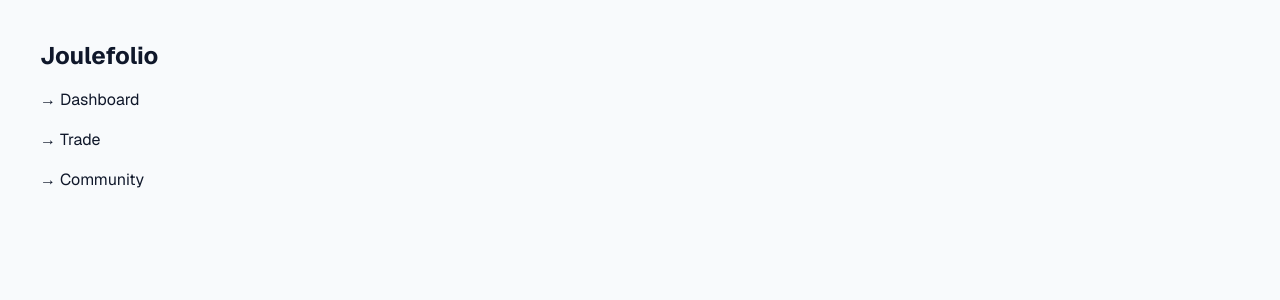
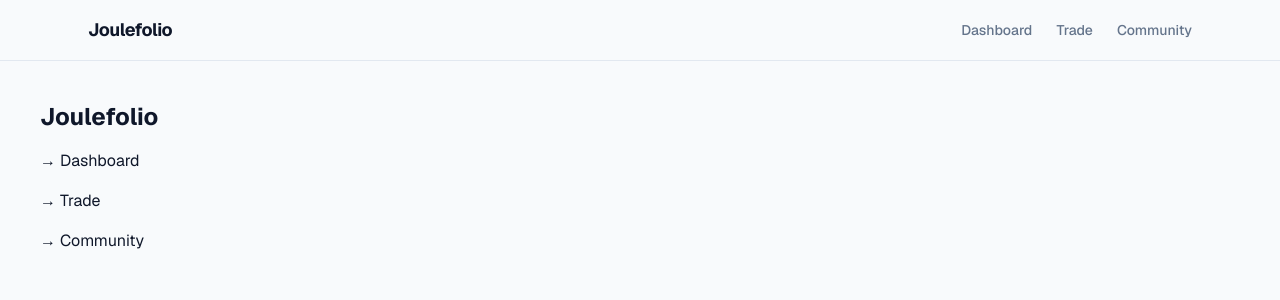
Before and after one commit to jysaa5/joulefolio, a Next.js app: page / in a window 1280 px wide. Shown: the top 300 px of the page. Built offline with nearby package versions, Linux system fonts and the light colour scheme.

Commit message:
feat: add global header navigation with home link

```diff
--- a/src/app/layout.tsx
+++ b/src/app/layout.tsx
@@ -1,6 +1,7 @@
 import type { Metadata } from "next";
 import { Geist, Geist_Mono } from "next/font/google";
 import "./globals.css";
+import AppHeader from "@/widgets/header/ui/AppHeader";
 
 const geistSans = Geist({
   variable: "--font-geist-sans",
@@ -27,7 +28,10 @@
       lang="en"
       className={`${geistSans.variable} ${geistMono.variable} h-full antialiased`}
     >
-      <body className="min-h-full flex flex-col">{children}</body>
+      <body className="min-h-full flex flex-col">
+        <AppHeader />
+        {children}
+      </body>
     </html>
   );
 }
--- /dev/null
+++ b/src/widgets/header/ui/AppHeader.tsx
@@ -0,0 +1,34 @@
+import Link from "next/link";
+
+const navItems = [
+  { href: "/dashboard", label: "Dashboard" },
+  { href: "/trade", label: "Trade" },
+  { href: "/community", label: "Community" },
+];
+
+export default function AppHeader() {
+  return (
+    <header className="border-b border-border bg-background">
+      <div className="mx-auto flex max-w-6xl items-center justify-between px-6 py-4">
+        <Link
+          href="/"
+          className="text-lg font-bold tracking-tight text-foreground"
+        >
+          Joulefolio
+        </Link>
+
+        <nav className="flex items-center gap-6">
+          {navItems.map((item) => (
+            <Link
+              key={item.href}
+              href={item.href}
+              className="text-sm font-medium text-muted-foreground transition hover:text-foreground"
+            >
+              {item.label}
+            </Link>
+          ))}
+        </nav>
+      </div>
+    </header>
+  );
+}
```
